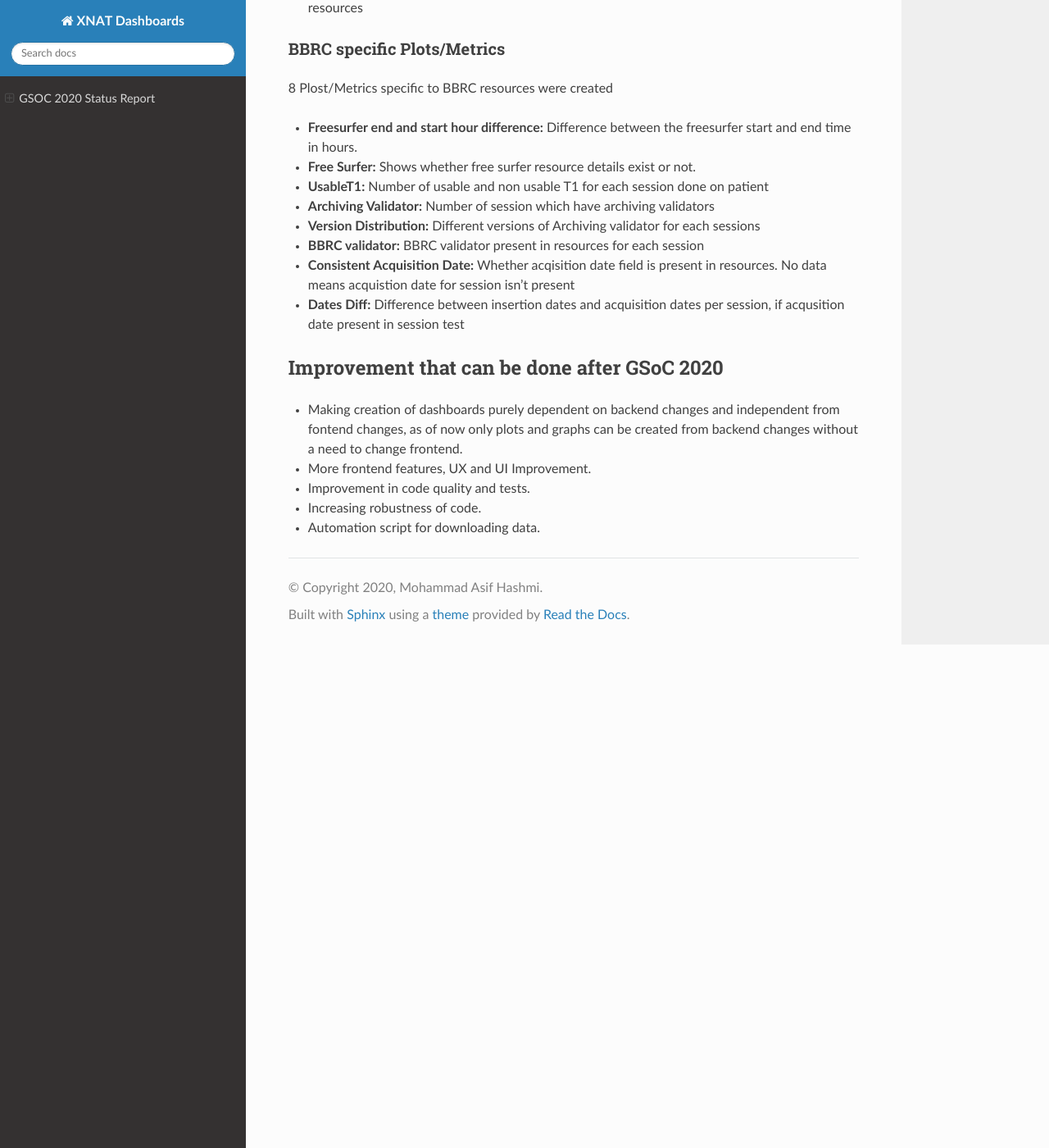
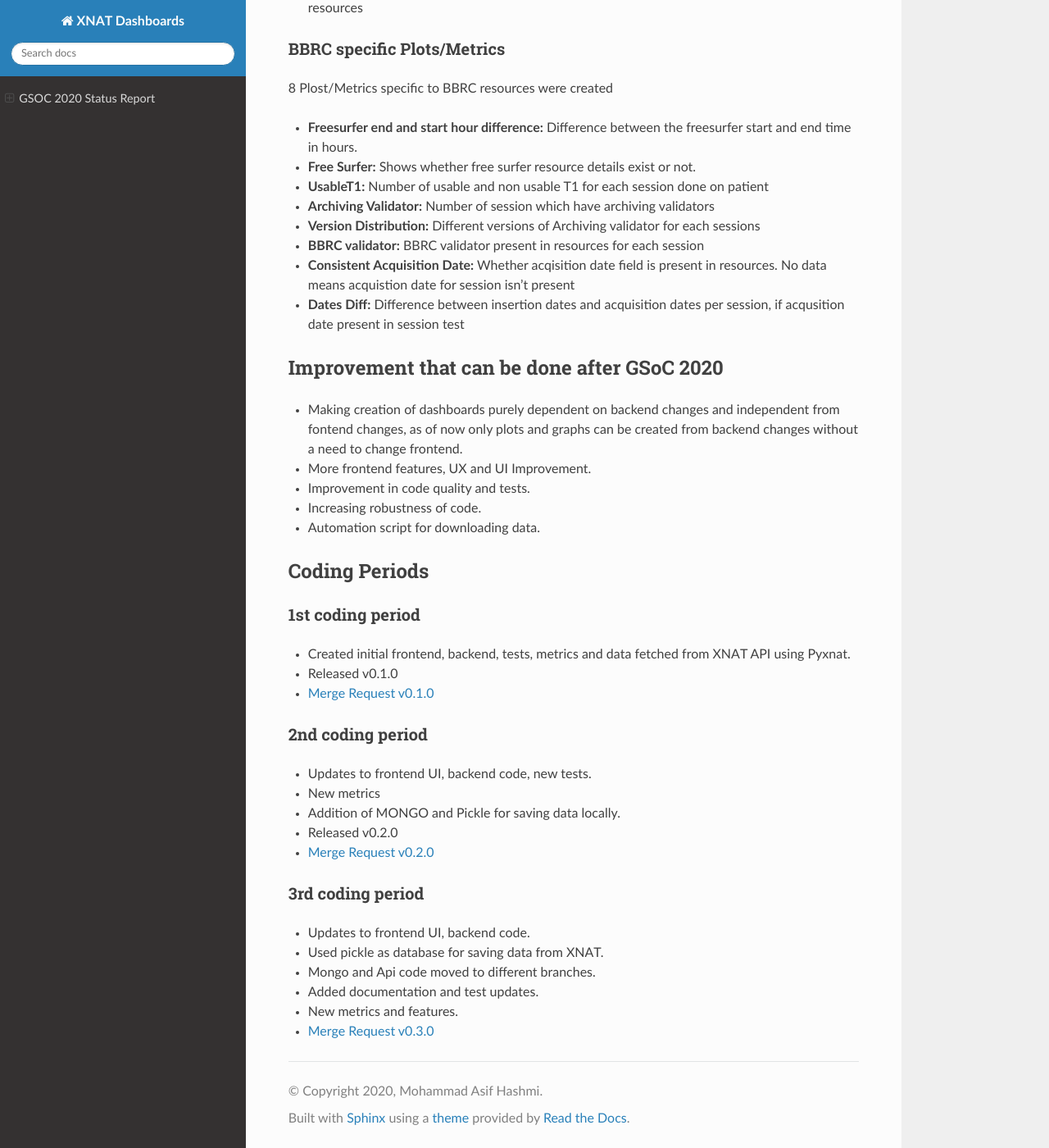
Before and after one commit to XNAT-Dashboards/XNAT-Dashboards, a Sphinx documentation site: the page built from docs/gsoc.rst, in a window 1280 px wide and 1400 px high, scrolled down 2774 px. Shown: the whole window at 82% size. Built offline with Sphinx 7.4.7 and the Read the Docs theme 2.0.0, drawn with Linux system fonts in a browser that asks for light colours; pages that are not in the unit, such as notebooks, are missing from menus.

Commit message:
Coding periods added to gsoc.rst

```diff
--- a/docs/gsoc.rst
+++ b/docs/gsoc.rst
@@ -124,3 +124,32 @@ Improvement that can be done after GSoC 2020
 * Improvement in code quality and tests.
 * Increasing robustness of code.
 * Automation script for downloading data.
+
+Coding Periods
+--------------
+
+1st coding period
+~~~~~~~~~~~~~~~~~
+
+* Created initial frontend, backend, tests, metrics and data fetched from XNAT API using Pyxnat.
+* Released v0.1.0
+* `Merge Request v0.1.0 <https://gitlab.com/xnat-dashboards/xnat-dashboards/-/merge_requests/3>`_
+
+2nd coding period
+~~~~~~~~~~~~~~~~~
+
+* Updates to frontend UI, backend code, new tests.
+* New metrics
+* Addition of MONGO and Pickle for saving data locally.
+* Released v0.2.0
+* `Merge Request v0.2.0 <https://gitlab.com/xnat-dashboards/xnat-dashboards/-/merge_requests/15>`_
+
+3rd coding period
+~~~~~~~~~~~~~~~~~
+
+* Updates to frontend UI, backend code.
+* Used pickle as database for saving data from XNAT.
+* Mongo and Api code moved to different branches.
+* Added documentation and test updates.
+* New metrics and features.
+* `Merge Request v0.3.0 <https://gitlab.com/xnat-dashboards/xnat-dashboards/-/merge_requests/32>`_
```
